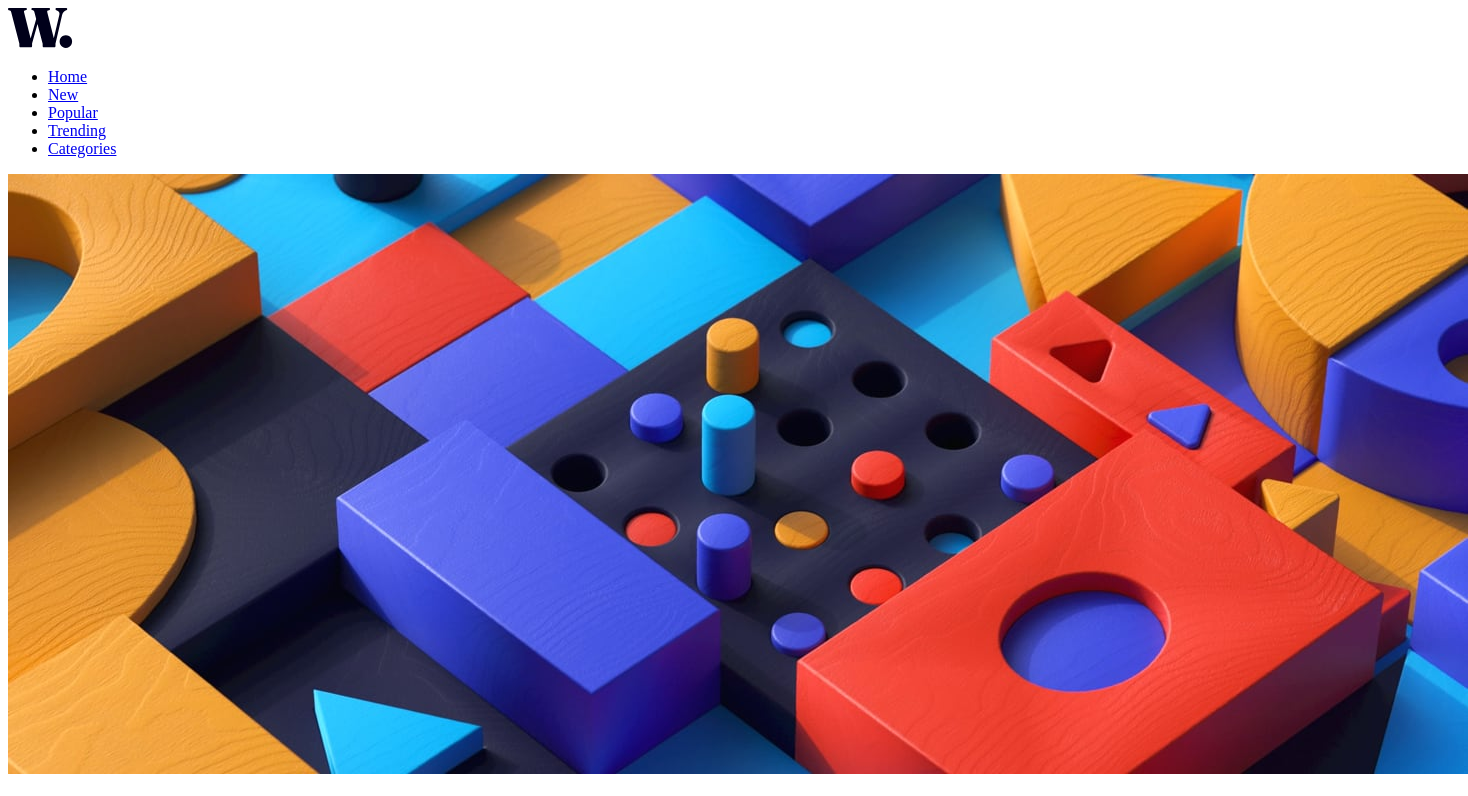
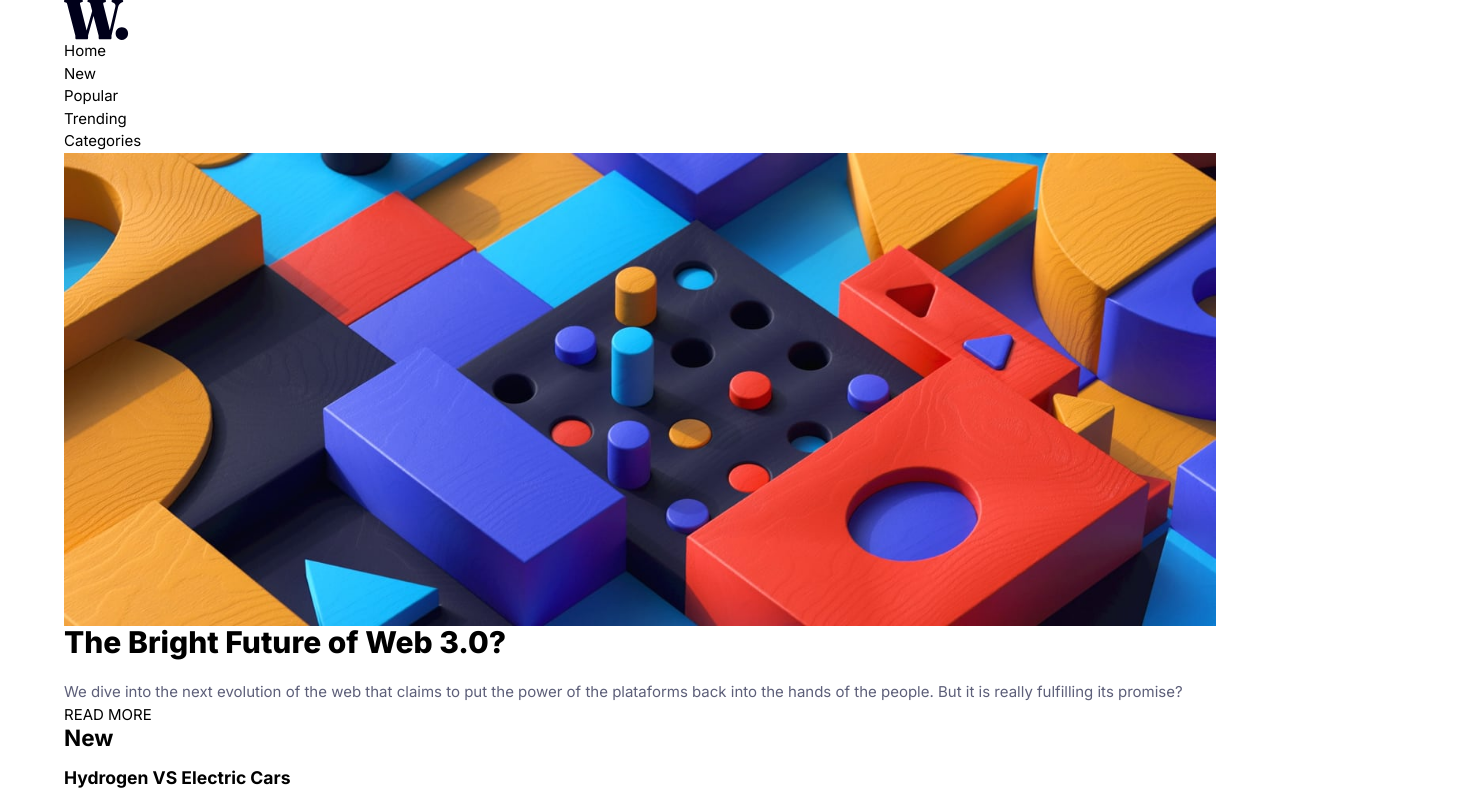
Before and after one commit to Vincenzo-Git-hub/news-homepage, a website: page index.html in a window 1280 px wide. Shown: the top 796 px of the page, 1468 px wide, since content can reach past the window. Drawn offline with Linux system fonts and the light colour scheme.

Commit message:
scss files updated

```diff
--- /dev/null
+++ b/app/scss/base/_index.scss
@@ -0,0 +1,2 @@
+@forward "reset";
+@forward "typography";
--- /dev/null
+++ b/app/scss/base/_reset.scss
@@ -0,0 +1,26 @@
+*,
+*::before,
+*::after {
+  margin: 0;
+  padding: 0;
+  box-sizing: border-box;
+}
+
+html {
+  font-size: 100%;
+  scroll-behavior: smooth;
+}
+
+img {
+  display: block;
+  max-width: 100%;
+}
+
+a {
+  display: block;
+}
+
+.container {
+  width: min(90%, 90rem);
+  margin-inline: auto;
+}
--- /dev/null
+++ b/app/scss/base/_typography.scss
@@ -0,0 +1,34 @@
+@use "../util";
+
+body {
+  font-size: var(--font-size-paragraph);
+  font-family: var(--font-family);
+  line-height: 1.5;
+}
+
+p {
+  font-weight: var(--font-weight-paragraph);
+  color: var(--Dark-grayish-blue);
+}
+
+h1,
+h2,
+h3,
+h4 {
+  margin-bottom: 0.75em;
+  line-height: 1.1;
+  font-weight: var(--font-weight-subtitle);
+}
+
+h1 {
+  font-weight: var(--font-weight-heading);
+}
+
+a {
+  text-decoration: none;
+  color: inherit;
+}
+
+ul {
+  list-style: none;
+}
--- a/app/scss/style.scss
+++ b/app/scss/style.scss
@@ -0,0 +1,2 @@
+@use "base";
+@use "util";
--- /dev/null
+++ b/app/scss/util/_index.scss
@@ -0,0 +1 @@
+@forward "variables";
--- /dev/null
+++ b/app/scss/util/_variables.scss
@@ -0,0 +1,18 @@
+:root {
+  // Colors
+  --Soft-orange: hsl(35, 77%, 62%);
+  --Soft-red: hsl(5, 85%, 63%);
+  --Off-white: hsl(36, 100%, 99%);
+  --Grayish-blue: hsl(233, 8%, 79%);
+  --Dark-grayish-blue: hsl(236, 13%, 42%);
+  --Very-dark-blue: hsl(240, 100%, 5%);
+
+  // Typography
+  --font-size-paragraph: 0.9375rem;
+
+  --font-family: "Inter", sans-serif;
+
+  --font-weight-heading: 900;
+  --font-weight-subtitle: 700;
+  --font-weight-paragraph: 400;
+}
--- a/index.html
+++ b/index.html
@@ -9,7 +9,9 @@
   <link rel="icon" type="image/png" sizes="32x32" href="./images/favicon-32x32.png">
 
   <title>Frontend Mentor | News homepage</title>
-
+  <link rel="preconnect" href="https://fonts.googleapis.com">
+  <link rel="preconnect" href="https://fonts.gstatic.com" crossorigin>
+  <link href="https://fonts.googleapis.com/css2?family=Inter:wght@400;700;800&display=swap" rel="stylesheet">
   <link rel="stylesheet" href="dist/style.css">
   <script src="dist/script.js" defer></script>
   <!-- Feel free to remove these styles or customise in your own stylesheet 👍 -->
```
Also changed, not shown: dist/style.css, 1 other file.
